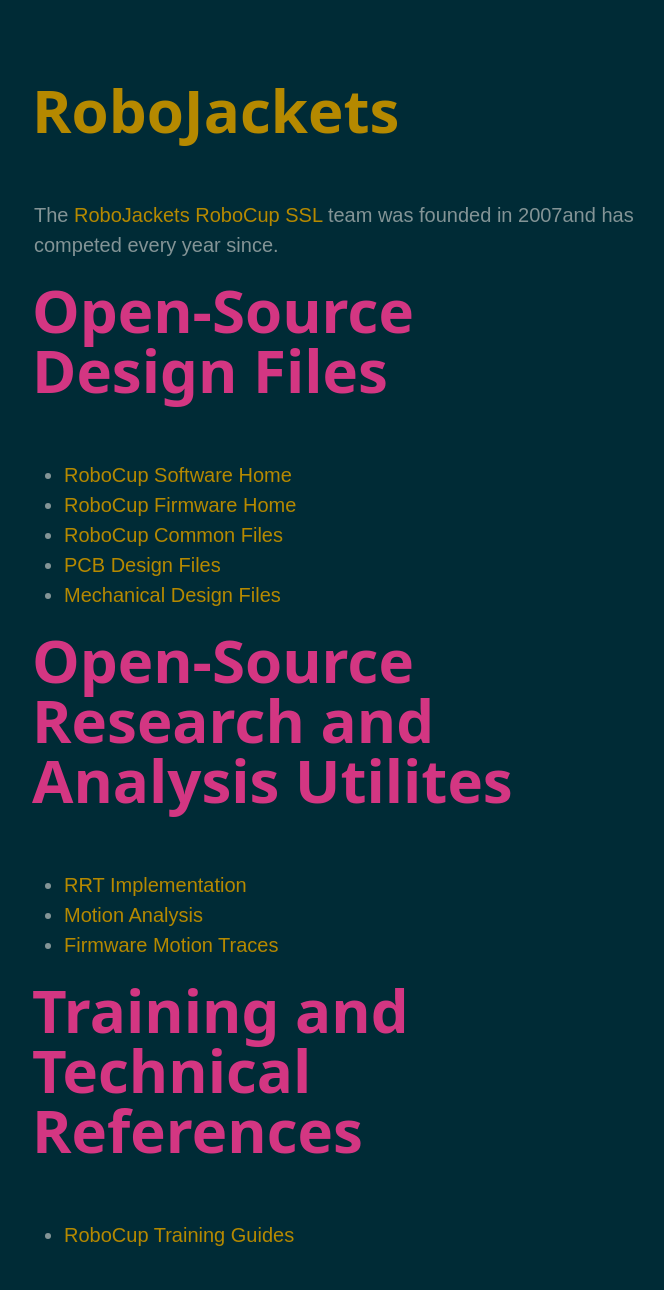
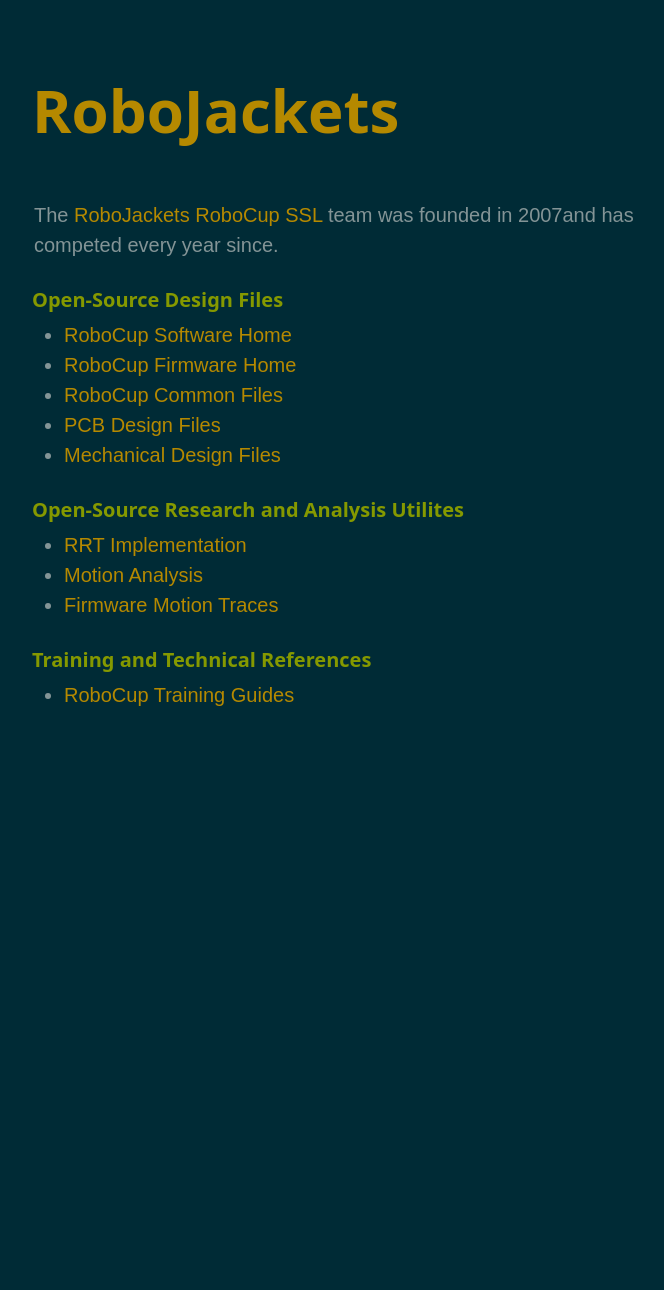
Before and after one commit to RoboJackets/archived-robojackets.github.io, a Jekyll site: the page built from robocup.md, in a window 1280 px wide. Shown: the whole page, without its empty margins (306-970 px from the left). Built offline with Jekyll 4.4.1, drawn with Linux system fonts in a browser that asks for light colours; after the commit the page ends 900 px from its top, so only the background shows below that.

Commit message:
fixed style

```diff
--- a/robocup.md
+++ b/robocup.md
@@ -4,17 +4,17 @@ layout: default
 
 The [RoboJackets RoboCup SSL](https://robojackets.org/teams/robocup) team was founded in 2007and has competed every year since.
 
-# Open-Source Design Files
+### Open-Source Design Files
 - [RoboCup Software Home](https://github.com/RoboJackets/robocup-software)
 - [RoboCup Firmware Home](https://github.com/RoboJackets/robocup-firmware)
 - [RoboCup Common Files](https://github.com/RoboJackets/robocup-common)
 - [PCB Design Files](https://github.com/RoboJackets/robocup-pcb)
 - [Mechanical Design Files](https://github.com/RoboJackets/robocup-mechanical)
 
-# Open-Source Research and Analysis Utilites
+### Open-Source Research and Analysis Utilites
 - [RRT Implementation](https://github.com/RoboJackets/rrt)
 - [Motion Analysis](https://github.com/RoboJackets/robocup-analysis)
 - [Firmware Motion Traces](https://github.com/RoboJackets/robocup-firmware-data)
 
-# Training and Technical References
+### Training and Technical References
 - [RoboCup Training Guides](https://github.com/RoboJackets/robocup-training)
```
Also changed, not shown: index.md (+1 -1 lines).
